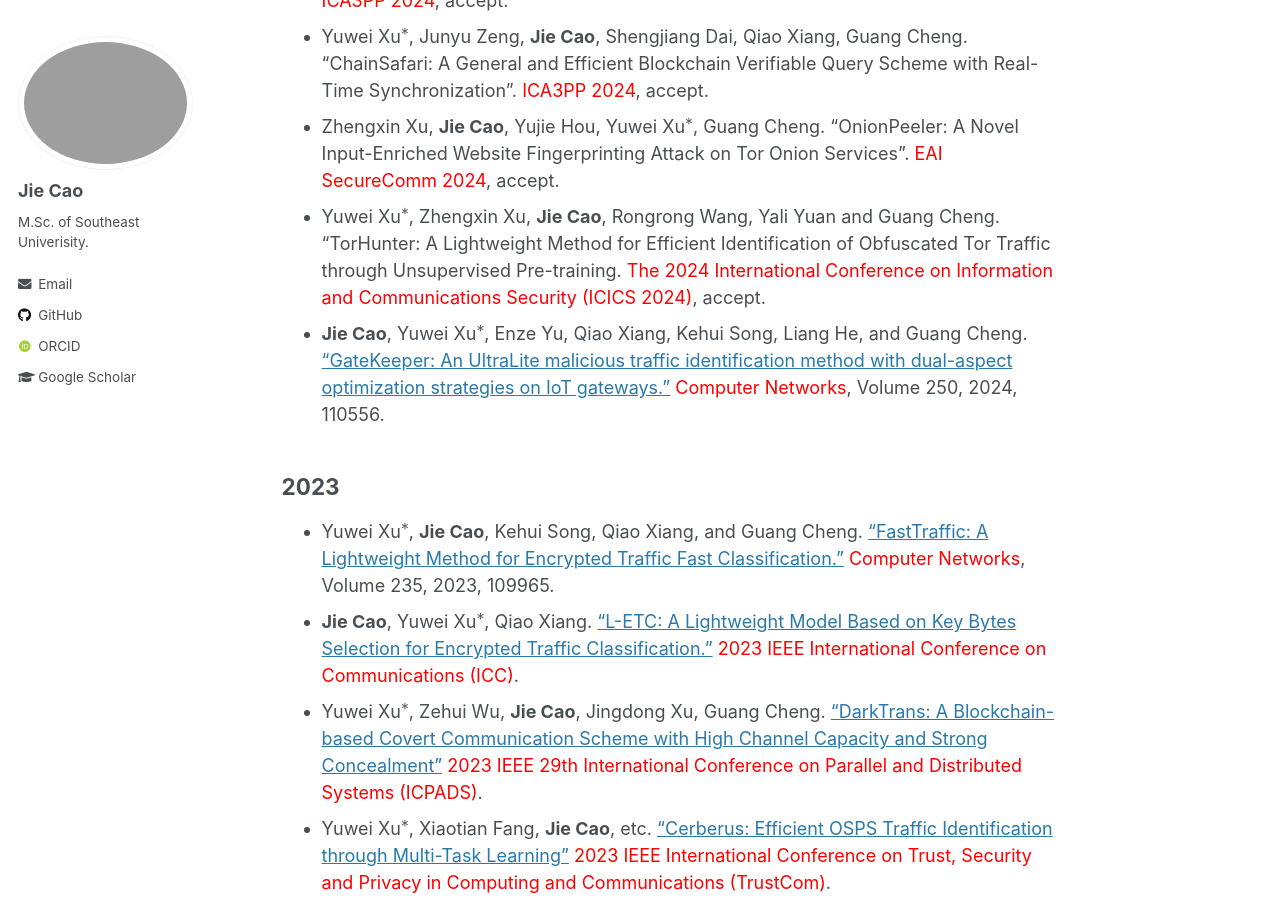
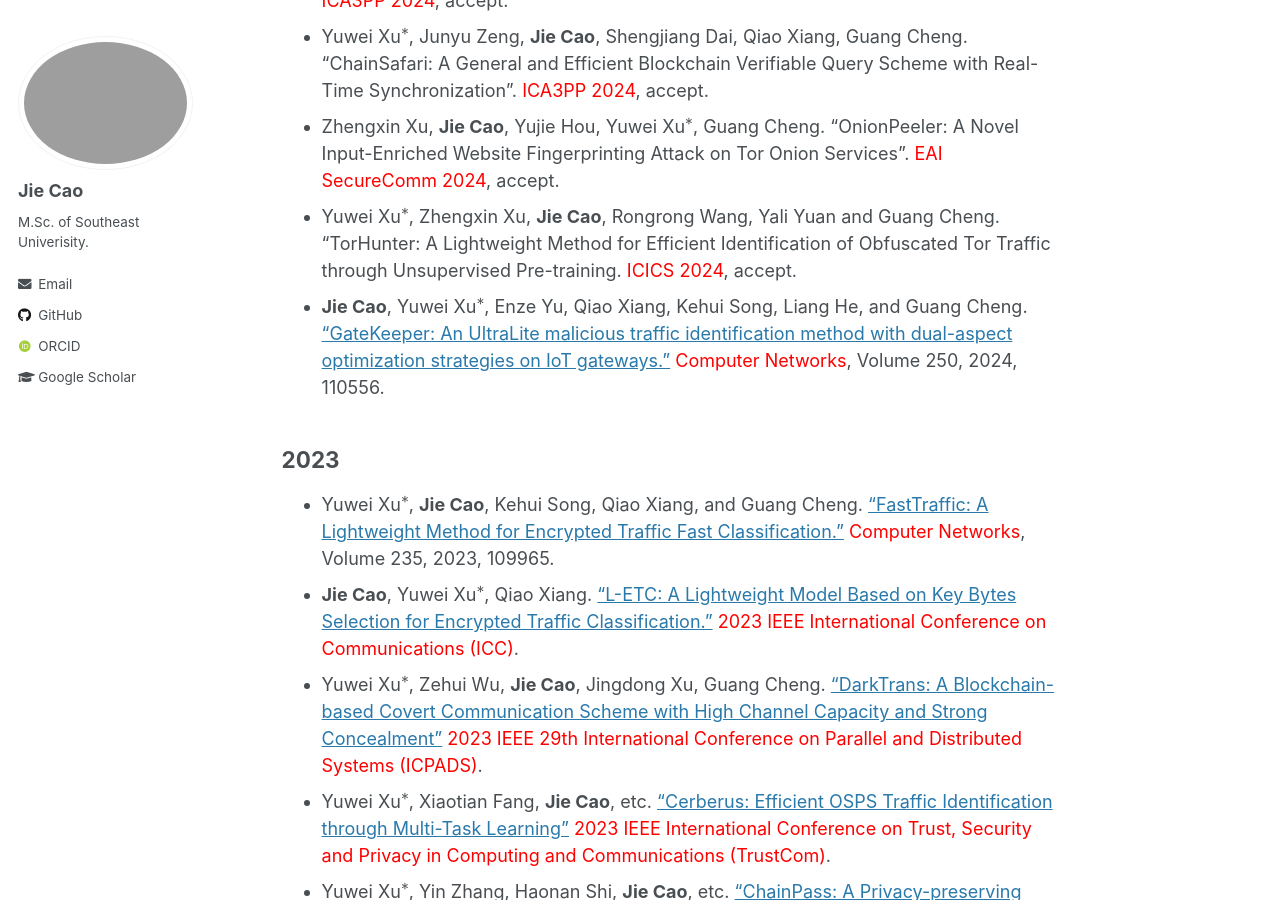
Before and after one commit to JieJayCao/JieJayCao.github.io, a Jekyll site: the page built from _pages/publications.md, in a window 1280 px wide and 900 px high, scrolled down 483 px. Built offline with Jekyll 4.4.1, drawn with Linux system fonts in a browser that asks for light colours; some web fonts are replaced; formulas are drawn with MathJax 3.

Commit message:
Update publications.md

```diff
--- a/_pages/publications.md
+++ b/_pages/publications.md
@@ -12,7 +12,7 @@ author_profile: true
 * Yuwei Xu$^*$, Shengjiang Dai, Junyu Zeng, **Jie Cao**, Ran He, Guang Cheng. DataJudge: Cross-chain Data Consistency Verification Based on Extended Merkle Hash Tree. <span style="color:red;">ICA3PP 2024</span>, accept.
 * Yuwei Xu$^*$, Junyu Zeng, **Jie Cao**, Shengjiang Dai, Qiao Xiang, Guang Cheng. "ChainSafari: A General and Efficient Blockchain Verifiable Query Scheme with Real-Time Synchronization". <span style="color:red;">ICA3PP 2024</span>, accept.
 * Zhengxin Xu, **Jie Cao**, Yujie Hou, Yuwei Xu$^*$, Guang Cheng. "OnionPeeler: A Novel Input-Enriched Website Fingerprinting Attack on Tor Onion Services". <span style="color:red;">EAI SecureComm 2024</span>, accept.
-* Yuwei Xu$^*$, Zhengxin Xu, **Jie Cao**, Rongrong Wang, Yali Yuan and Guang Cheng. "TorHunter: A Lightweight Method for Efficient Identification of Obfuscated Tor Traffic through Unsupervised Pre-training. <span style="color:red;">The 2024 International Conference on Information and Communications Security (ICICS 2024)</span>, accept.
+* Yuwei Xu$^*$, Zhengxin Xu, **Jie Cao**, Rongrong Wang, Yali Yuan and Guang Cheng. "TorHunter: A Lightweight Method for Efficient Identification of Obfuscated Tor Traffic through Unsupervised Pre-training. <span style="color:red;">ICICS 2024</span>, accept.
 * **Jie Cao**, Yuwei Xu$^*$, Enze Yu, Qiao Xiang, Kehui Song, Liang He, and Guang Cheng. ["GateKeeper: An UltraLite malicious traffic identification method with dual-aspect optimization strategies on IoT gateways."](https://www.sciencedirect.com/science/article/abs/pii/S1389128624003888) <span style="color:red;">Computer Networks</span>, Volume 250, 2024, 110556.
 
 
```
